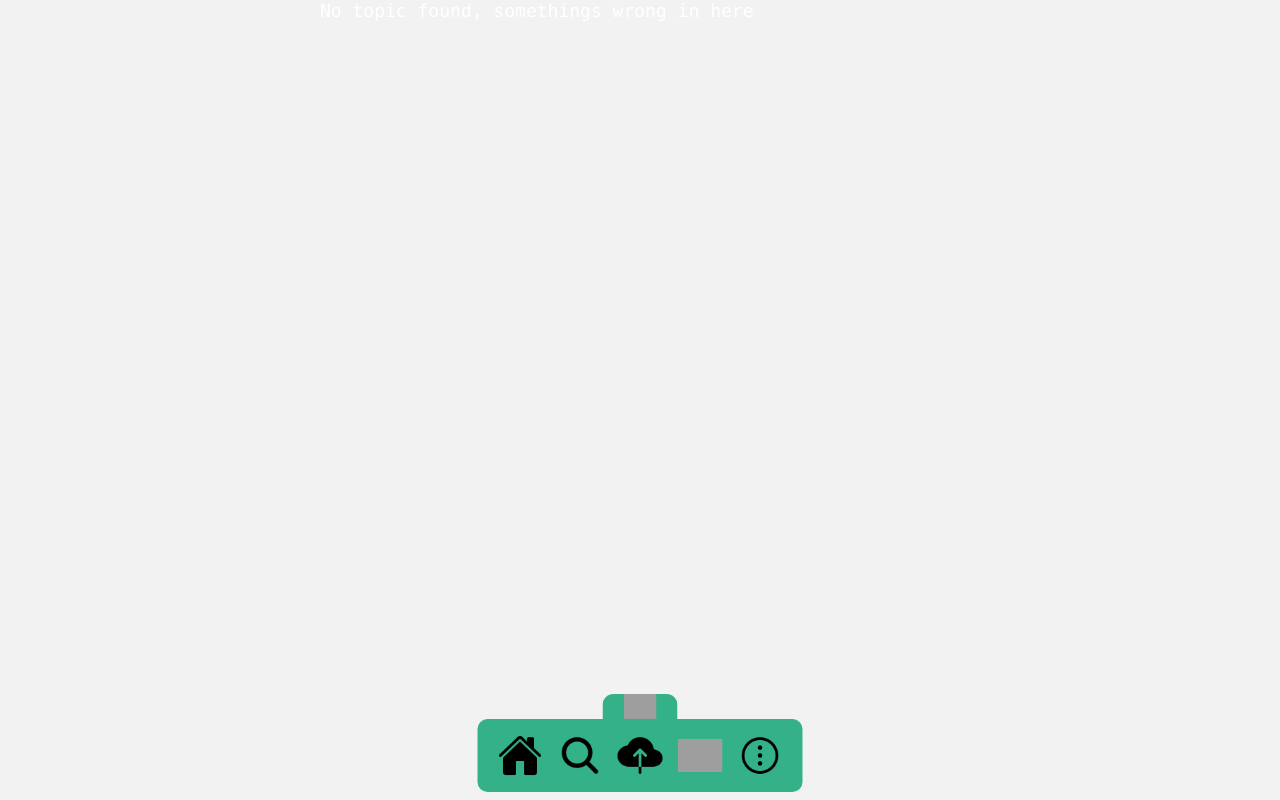
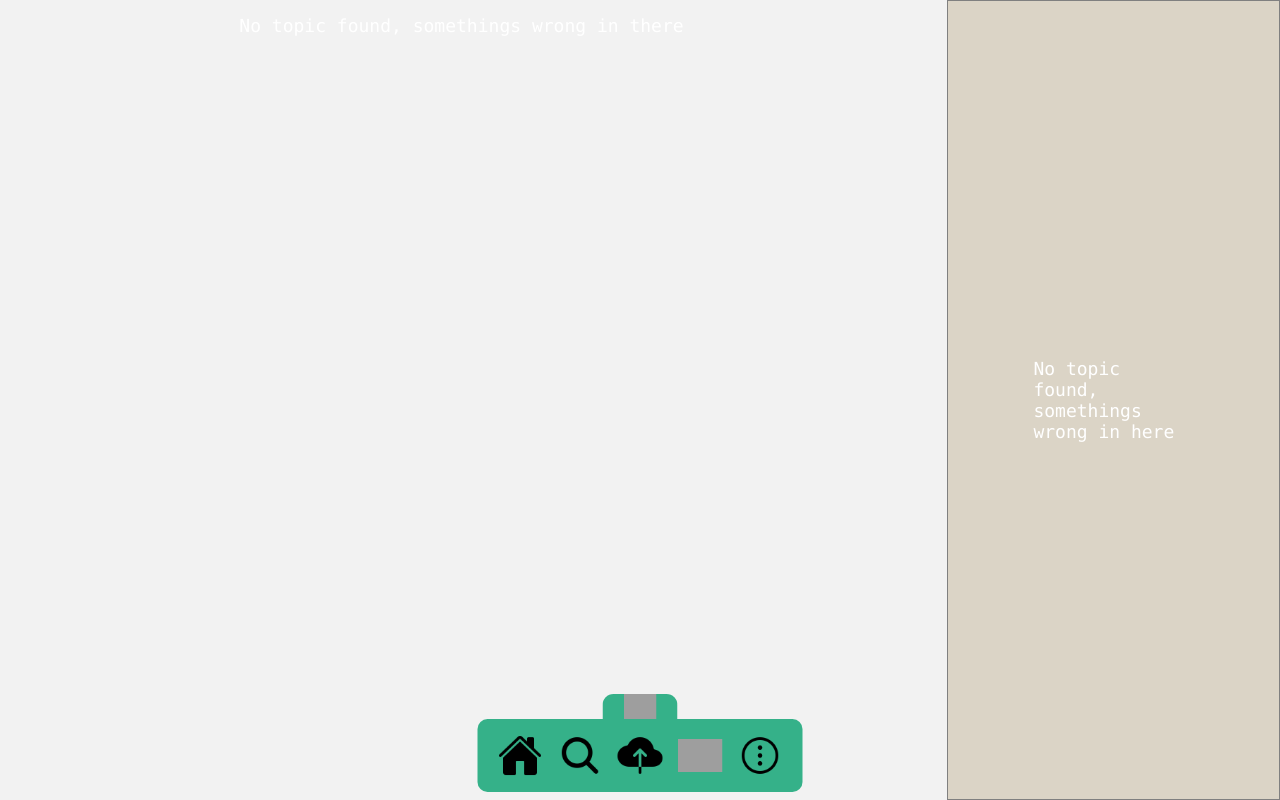
Before and after one commit to NNRVINTAGE/ThouSands-Forum, a PHP site: page /TS/forum/dashboard.php in a window 1280 px wide. Run offline with PHP 8.4, Linux system fonts and the light colour scheme; the visitor is signed in with stand-in values (Sample User, id 1); tables that the repository leaves empty or names only in its code hold one stand-in row (values such as "Sample post"); grey boxes are pictures that could not be loaded.

Commit message:
almost there

```diff
--- a/TS/forum/dashboard.php
+++ b/TS/forum/dashboard.php
@@ -12,6 +12,7 @@ if (isset($_SESSION['thouSandsIds'])) {
 
 $page = "dashboard";
 $UploadEnabled = "yes";
+$ForumState = "Publics";
 ?>
 <!DOCTYPE html>
 <html lang="en">
@@ -23,71 +24,107 @@ $UploadEnabled = "yes";
     <link rel="stylesheet" href="../../styling/connect_forms.css">
     <title>Dashboard</title>
 </head>
-<body>
+<body class="container_again">
 <!-- nav get moved for modularity -->
 <?php include_once '../component/nav.php';?>
+<!-- topic aon right of the page -->
+    <section class="mitol-container">
+        <?php
+        $topicState = "publics";
+        $stmt_check_topic = $connects->prepare("SELECT * FROM topics WHERE topicState = ?");
+        $stmt_check_topic->bind_param("s", $topicState);
+        $stmt_check_topic->execute();
+        $result_check_topic = $stmt_check_topic->get_result();
+
+        if ($result_check_topic->num_rows > 0) {
+            $uniques = [];
+            while ($value = $result_check_topic->fetch_assoc()) {
+                $ids = $value['topicIds'];
+                $titles = $value['topicTitles'];
+                if (!in_array($ids, $uniques)) {
+        ?>
+        <div class="mini-topic-list">
+            <a href="viewtopic.php?idtopic=<?php echo $titles;?>" class="mitol-title"><?php echo $titles;?></a>
+        </div>
+        <?php
+                }
+            }
+        } else {
+        ?>
+            <p class="unknown">No topic found, somethings wrong in here</p>
+        <?php
+        }
+        ?>
+    </section>
 <!-- forum -->
-    <section class="forum-display">
+    <section class="Hforum-display">
         <?php
-        $HForumState = "publics";
-        $stmt_check_HForum = $connects->prepare("SELECT * FROM forums WHERE ForumState = ? AND ForumHighlight = 'YES'");
-        $stmt_check_HForum->bind_param("s", $HForumState);
+        $stmt_check_HForum = $connects->prepare("SELECT * FROM forums WHERE ForumState = ? AND ForumHighlight = 'YES' ORDER BY ForumDates ASC");
+        $stmt_check_HForum->bind_param("s", $ForumState);
         $stmt_check_HForum->execute();
         $result_check_HForum = $stmt_check_HForum->get_result();
-
         if ($result_check_HForum->num_rows > 0) {
-            $Hvalue = $result_check_HForum->fetch_assoc();
+            $uniques = [];
+            while ($value = $result_check_HForum->fetch_assoc()) {
                 $Hids = $value['ForumIds'];
                 $Hcreators = $value['ForumCreator'];
                 $Htitles = $value['ForumTitles'];
                 $Htopics = $value['Forumtopics'];
                 $Hdates = $value['ForumDates'];
                 $Hcontents = $value['ForumContents'];
+                if (!in_array($Hids, $uniques)) {
         ?>
         <div class="highligthed-forum-container">
-            <h2 class="forum-title"><?php echo $Htitles;?>title of the highlighted forums</h2>
+            <h2 class="forum-title"><?php echo $Htitles;?></h2>
+            <p class="forum-username"><?php echo $Hcreators;?></p>
             <div class="detail-wrap">
-                <p class="topic"><?php echo $Htopics;?>forum topic</p>
-                <p class="forum-dates"><?php echo $Hdates;?>22/6/2025</p>
+                <p class="topic"><?php echo $Htopics;?></p>
+                <p class="dates"><?php echo $Hdates;?></p>
             </div>
-            <p class="username"><?php echo $Hcreators;?>usually me or forum admins</p>
             <p class="forum-content"><?php echo $Hcontents;?>
-                highlighted forum content which ussually only for the
-                project ThouSands or some trending forum, nah later i'll explain.
             </p>
+            <a href="forum.php?ids=<?php echo $Hids;?>" class="forum-link">Open Forum</a>
         </div>
         <?php
                 }
-        $ForumState = "publics";
-        $stmt_check_Forum = $connects->prepare("SELECT * FROM forums WHERE ForumState = ?");
+            }
+        };
+        ?>
+    </section>
+    <section class="forum-display">
+        <?php
+        $stmt_check_Forum = $connects->prepare("SELECT * FROM forums WHERE ForumState = ? AND ForumHighlight = 'NOs'");
         $stmt_check_Forum->bind_param("s", $ForumState);
         $stmt_check_Forum->execute();
         $result_check_Forum = $stmt_check_Forum->get_result();
-
         if ($result_check_Forum->num_rows > 0) {
-            $value = $result_check_Forum->fetch_assoc();
+            $uniques = [];
+            while ($value = $result_check_Forum->fetch_assoc()) {
                 $ids = $value['ForumIds'];
                 $creators = $value['ForumCreator'];
                 $titles = $value['ForumTitles'];
                 $topics = $value['Forumtopics'];
                 $dates = $value['ForumDates'];
                 $contents = $value['ForumContents'];
+                if (!in_array($ids, $uniques)) {
         ?>
         <div class="forum-container">
-            <h2 class="forum-title">le titles</h2>
-            <p class="username">forum starter username</p>
+            <h2 class="forum-title"><?php echo $titles;?></h2>
+            <p class="forum-username"<?php echo $creators;?>></p>
             <div class="detail-wrap">
-                <p class="topic">forum topic</p>
-                <p class="forum-dates">23/6/2025</p>
+                <p class="topic"><?php echo $topics;?></p>
+                <p class="dates"><?php echo $dates;?></p>
             </div>
-            <p class="forum-content">forum content which the rest of the word
-                will be faded if reach the content word limit
+            <p class="forum-content"><?php echo $contents;?>
             </p>
+            <a href="forum.php?ids=<?php echo $ids;?>" class="forum-link">Open Forum</a>
         </div>
         <?php
+                }
+            }
         } else {
         ?>
-            <p class="unknown">No topic found, somethings wrong in here</p>
+            <p class="unknown">No topic found, somethings wrong in there</p>
         <?php
         }
         ?>
--- a/styling/connect_univ.css
+++ b/styling/connect_univ.css
@@ -15,7 +15,11 @@
     --primary: #35b189;
     --secondary:#6bccac;
     --highlight: #96d8c3;
+    --listBG: rgb(219, 212, 198);
+    --padBG: rgb(133, 129, 121);
+    --borderA: #818181;
     --accent: rgb(236, 178, 4);
+    --subtletext : rgb(235, 235, 235);
 }
 body {
     width: auto;
--- a/styling/forum_univ.css
+++ b/styling/forum_univ.css
@@ -1,3 +1,97 @@
+/* dasbord */
+.container_again {
+    width: 100%;
+    min-height: 100%;
+    display: flex;
+    flex-direction: column;
+}
+
+.Hforum-display,
+.forum-display {
+    padding: 5px;
+    width: 74%;
+    height: 50%;
+    display: flex;
+    flex-wrap: wrap;
+    justify-content: center;
+    gap: 10px;
+}
+.highligthed-forum-container,
+.forum-container {
+    width: 48%;
+    height: 50%;
+    display: flex;
+    flex-direction: column;
+    background: var(--padBG);
+    border: 1px solid var(--borderA);
+    border-radius: 8px;
+}
+.forum-title {
+    margin: 12px auto 0 auto;
+    width: 94%;
+    font-size: 20px;
+}
+.forum-username {
+    margin: 0 auto;
+    width: 94%;
+    color: var(--subtletext);
+}
+.topic {
+    max-width: 80%;
+    font-size: 14px;
+    overflow: hidden;
+    color: var(--subtletext);
+}
+.forum-content {
+    margin: 2px auto 0 auto;
+    width: 94%;
+    height: 24vh;
+    font-size: 16px;
+    border-radius: 6px;
+    color: var(--subtletext);
+    overflow-x: hidden;
+    overflow-y: auto;
+}
+.forum-link {
+    padding: 10px 5px;
+    width: 100%;
+    text-align: center;
+    border: var(--borderA);
+}
+
+/* for mini topics */
+.mitol-container {
+    position: fixed;
+    padding: 15px 5px;
+    top: 0;
+    right: 0;
+    width: 26%;
+    height: 100vh;
+    display: flex;
+    flex-direction: column;
+    background: var(--listBG);
+    border: 1px solid gray;
+    overflow: auto;
+    gap: 8px;
+}
+.mini-topic-list {
+    position: relative;
+    margin: 0 auto;
+    padding: 5px 10px;
+    width: 94%;
+    display: flex;
+    flex-direction: column;
+    background: var(--padBG);
+    border: 1px solid gray;
+    border-radius: 8px;
+}
+.mitol-title {
+    width: 94%;
+    font-size: 16px;
+    font-weight: 600;
+}
+
+/* Topic Paging */
 .topic-lister {
     padding: 5px;
     width: 100%;
@@ -15,13 +109,13 @@
 }
 .topic-title {
     margin: 5px auto 0 auto;
-    width: 98%;
+    width: 94%;
     font-size: 20px;
 }
 .detail-wrap {
     padding: 5px 0;
     margin: 0 auto;
-    width: 98%;
+    width: 94%;
     display: flex;
     justify-content: space-between;
 }
@@ -30,12 +124,12 @@
     font-size: 14px;
     overflow: hidden;
 }
-.forum-dates {
+.dates {
     font-size: 14px;
 }
 .topic-desc {
     margin: 2px auto 0 auto;
-    width: 98%;
+    width: 94%;
     height: 28vh;
     font-size: 16px;
     border-radius: 6px;
```
Also changed, not shown: TS/forum/topic.php (+10 -6 lines), index.php (+4 -4 lines), README.md. Lines whose indentation alone changed are shown as unchanged.
